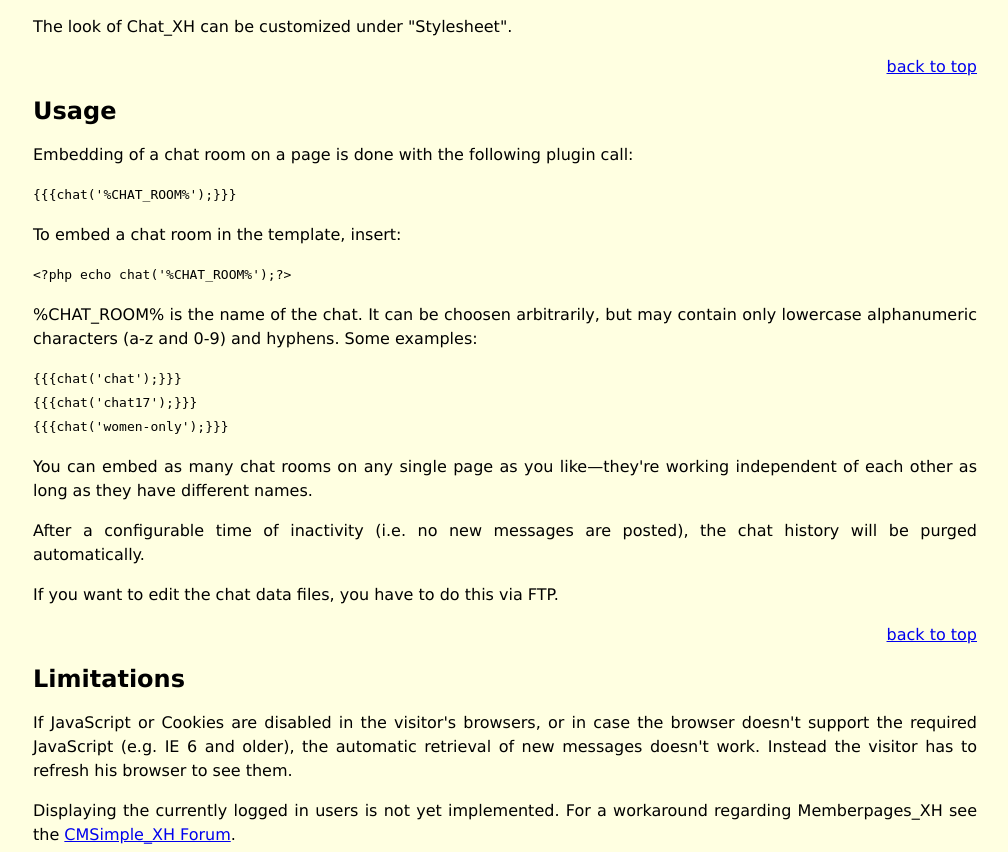
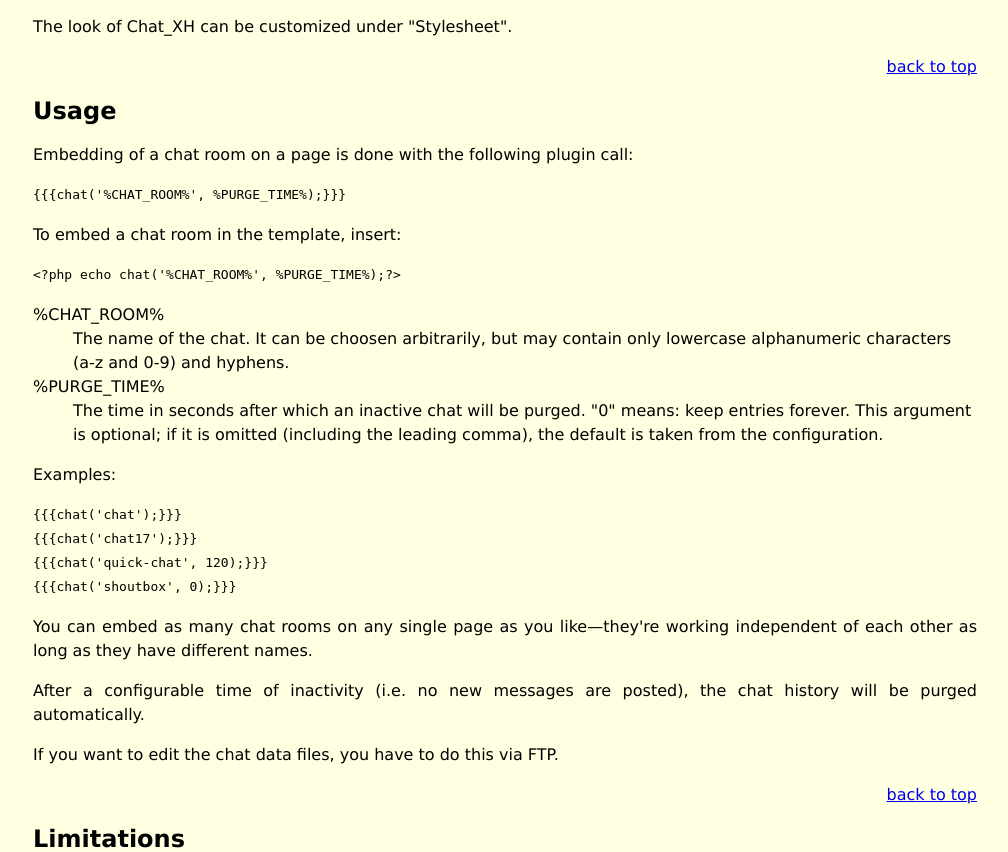
Before and after one commit to cmb69/chat_xh, a PHP site: page /help/help.htm in a window 1280 px wide. Shown: the part 939-1791 px from the top of the page, without its empty margins (271-1279 px from the left). Run offline with PHP 8.4, Linux system fonts and the light colour scheme.

Commit message:
added optional parameter for the purge interval (sugg. by snafu); closes #3

```diff
--- a/help/help.htm
+++ b/help/help.htm
@@ -84,15 +84,23 @@ available, or customize them according to your needs.</p>
 <h2>Usage</h2>
 <p>Embedding of a chat room on a page is done with the following plugin
 call:</p>
-<pre>{{{chat('%CHAT_ROOM%');}}}</pre>
+<pre>{{{chat('%CHAT_ROOM%', %PURGE_TIME%);}}}</pre>
 <p>To embed a chat room in the template, insert:</p>
-<pre>&lt;?php echo chat('%CHAT_ROOM%');?&gt;</pre>
-<p>%CHAT_ROOM% is the name of the chat. It can be choosen arbitrarily, but may
-contain only lowercase alphanumeric characters (a-z and 0-9) and hyphens. Some
-examples:</p>
+<pre>&lt;?php echo chat('%CHAT_ROOM%', %PURGE_TIME%);?&gt;</pre>
+<dl>
+<dt>%CHAT_ROOM%</dt>
+<dd>The name of the chat. It can be choosen arbitrarily, but may
+contain only lowercase alphanumeric characters (a-z and 0-9) and hyphens.</dd>
+<dt>%PURGE_TIME%</dt>
+<dd>The time in seconds after which an inactive chat will be purged. "0" means:
+keep entries forever. This argument is optional; if it is omitted (including the
+leading comma), the default is taken from the configuration.</dd>
+</dl>
+<p>Examples:</p>
 <pre>{{{chat('chat');}}}
 {{{chat('chat17');}}}
-{{{chat('women-only');}}}</pre>
+{{{chat('quick-chat', 120);}}}
+{{{chat('shoutbox', 0);}}}</pre>
 <p>You can embed as many chat rooms on any single page as you like&mdash;they're
 working independent of each other as long as they have different names.</p>
 <p>After a configurable time of inactivity (i.e. no new messages are posted),
```
Also changed, not shown: classes/Room.php (+13 -9 lines), classes/RoomController.php (+10 -5 lines), help/help_de.htm (+15 -5 lines), index.php (+4 -3 lines), tests/unit/RoomTest.php (+2 -6 lines).
